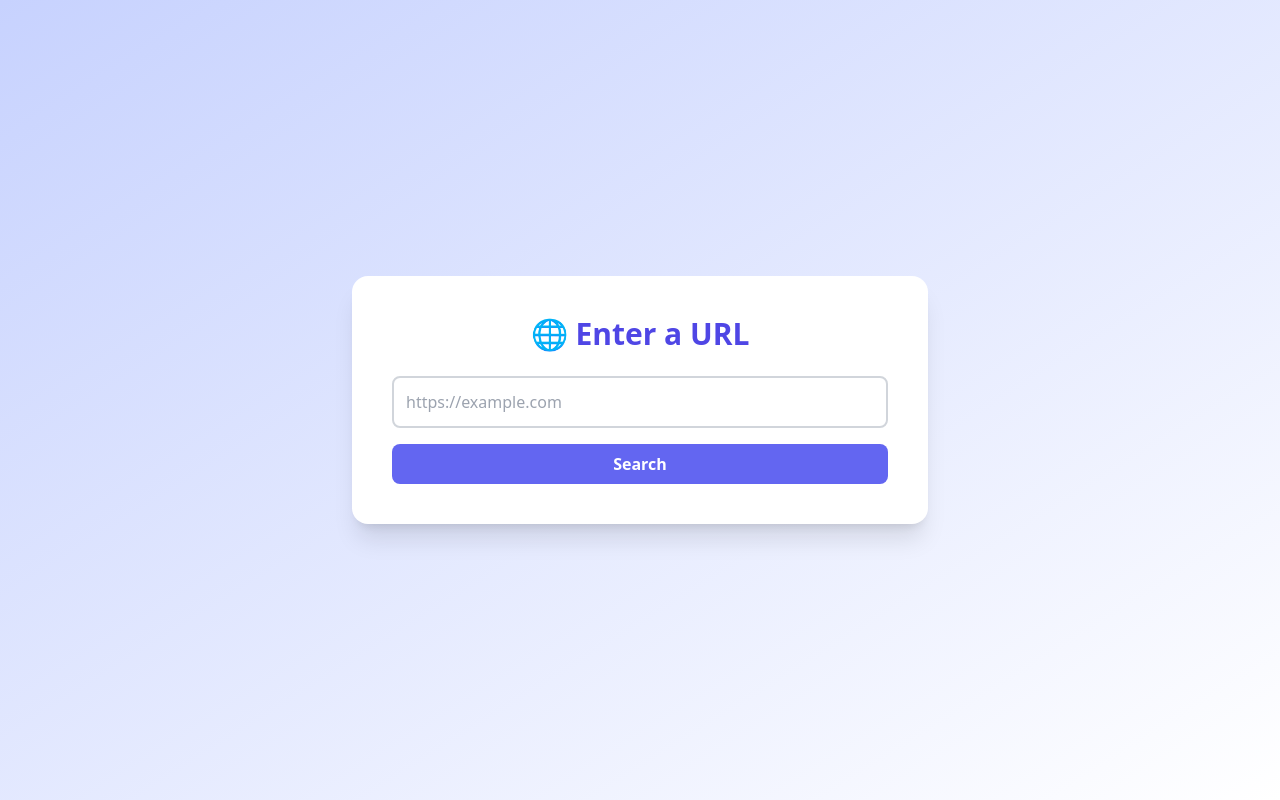
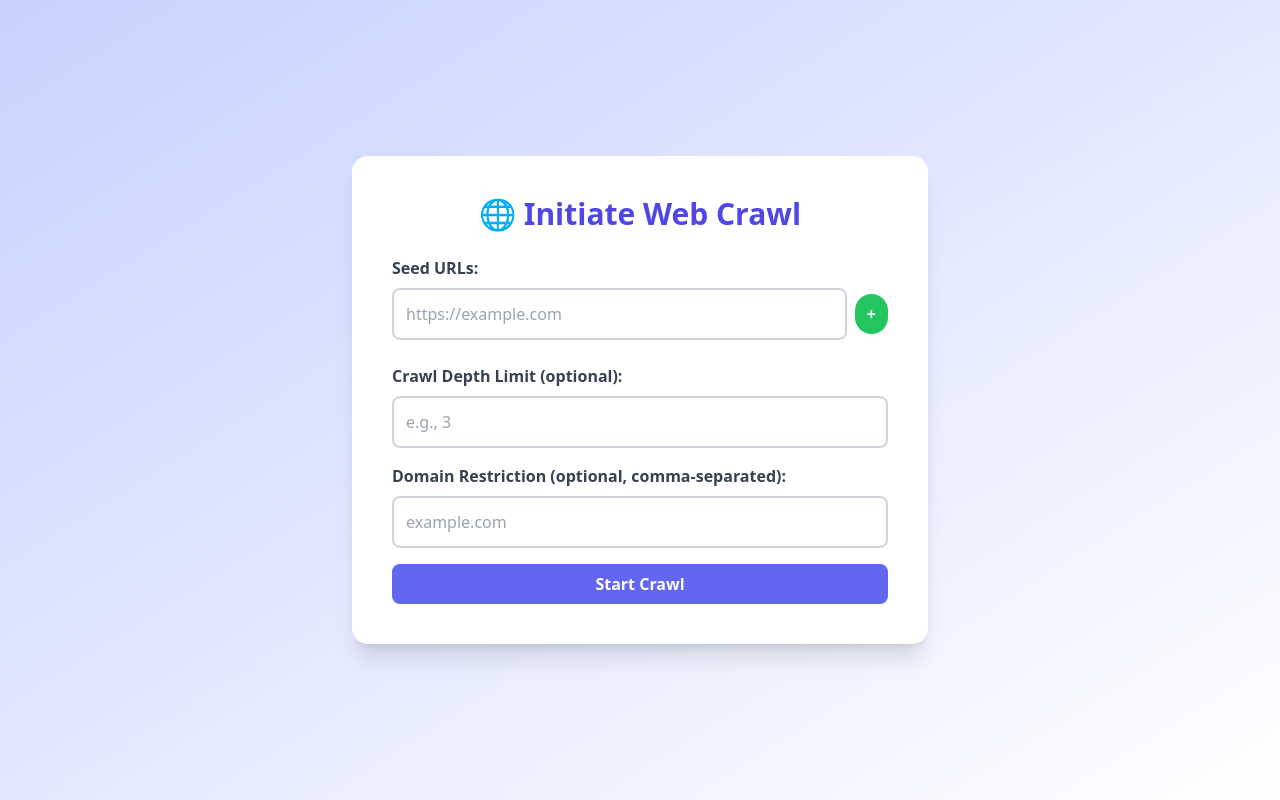
Before and after one commit to mohamedmostafam0/Distributed-Web-Crawling-and-Indexing-System-GCP, a Flask app: page / in a window 1280 px wide. Run offline with Flask 3, Linux system fonts and the light colour scheme; some libraries are stand-ins or nearby versions.

Commit message:
adjusted UI

```diff
--- a/src/UI/main.py
+++ b/src/UI/main.py
@@ -4,11 +4,27 @@ app = Flask(__name__)
 
 @app.route("/", methods=["GET", "POST"])
 def home():
+    submitted_data = None
     if request.method == "POST":
-        url = request.form.get("url")
-        print(f"User submitted URL: {url}")  # You can do more with the URL here
-        return render_template("index.html", url=url)
-    return render_template("index.html", url=None)
+        seed_urls_raw = request.form.get("seed_urls")
+        depth_limit = request.form.get("depth_limit")
+        domain_restriction = request.form.get("domain_restriction")
+
+        seed_urls = [url.strip() for url in seed_urls_raw.splitlines() if url.strip()]
+
+        print(f"User submitted Seed URLs: {seed_urls}")
+        if depth_limit:
+            print(f"User submitted Depth Limit: {depth_limit}")
+        if domain_restriction:
+            print(f"User submitted Domain Restriction: {domain_restriction}")
+
+        submitted_data = {
+            "seed_urls": seed_urls,
+            "depth_limit": depth_limit,
+            "domain_restriction": domain_restriction,
+        }
+        return render_template("index.html", submitted_data=submitted_data)
+    return render_template("index.html", submitted_data=None)
 
 if __name__ == "__main__":
     app.run(debug=True, port=5000)
--- a/src/UI/templates/index.html
+++ b/src/UI/templates/index.html
@@ -3,7 +3,7 @@
   <head>
     <meta charset="UTF-8" />
     <meta name="viewport" content="width=device-width, initial-scale=1.0" />
-    <title>URL Submission</title>
+    <title>Web Crawl Initiation</title>
     <script src="https://cdn.tailwindcss.com"></script>
   </head>
   <body
@@ -11,32 +11,164 @@
   >
     <div class="bg-white shadow-xl rounded-2xl p-10 max-w-xl w-full">
       <h1 class="text-3xl font-bold mb-6 text-indigo-600 text-center">
-        🌐 Enter a URL
+        🌐 Initiate Web Crawl
       </h1>
 
-      <form method="post" class="flex flex-col gap-4">
-        <input
-          type="text"
-          name="url"
-          placeholder="https://example.com"
-          class="border-2 border-gray-300 rounded-lg p-3 text-gray-700 focus:outline-none focus:ring-2 focus:ring-indigo-500"
-          required
-        />
+      <form method="post" class="flex flex-col gap-4" id="crawl-form">
+        <div id="seed-url-container">
+          <label for="seed_url_0" class="block text-gray-700 font-semibold mb-2"
+            >Seed URLs:</label
+          >
+          <div class="flex items-center gap-2 mb-2">
+            <input
+              type="text"
+              id="seed_url_0"
+              name="seed_urls[]"
+              placeholder="https://example.com"
+              class="border-2 border-gray-300 rounded-lg p-3 text-gray-700 focus:outline-none focus:ring-2 focus:ring-indigo-500 w-full"
+              required
+            />
+            <button
+              type="button"
+              id="add-seed-url"
+              class="bg-green-500 hover:bg-green-600 text-white font-semibold py-2 px-3 rounded-full transition duration-200"
+            >
+              +
+            </button>
+          </div>
+        </div>
+
+        <div>
+          <label
+            for="depth_limit"
+            class="block text-gray-700 font-semibold mb-2"
+            >Crawl Depth Limit (optional):</label
+          >
+          <input
+            type="number"
+            id="depth_limit"
+            name="depth_limit"
+            placeholder="e.g., 3"
+            class="border-2 border-gray-300 rounded-lg p-3 text-gray-700 focus:outline-none focus:ring-2 focus:ring-indigo-500 w-full"
+            min="1"
+          />
+        </div>
+
+        <div>
+          <label
+            for="domain_restriction"
+            class="block text-gray-700 font-semibold mb-2"
+            >Domain Restriction (optional, comma-separated):</label
+          >
+          <input
+            type="text"
+            id="domain_restriction"
+            name="domain_restriction"
+            placeholder="example.com"
+            class="border-2 border-gray-300 rounded-lg p-3 text-gray-700 focus:outline-none focus:ring-2 focus:ring-indigo-500 w-full"
+          />
+        </div>
+
         <button
           type="submit"
           class="bg-indigo-500 hover:bg-indigo-600 text-white font-semibold py-2 px-4 rounded-lg transition duration-200"
         >
-          Search
+          Start Crawl
         </button>
       </form>
 
-      {% if url %}
+      {% if submitted_data %}
       <div
         class="mt-6 p-4 bg-green-100 border border-green-300 rounded-lg text-green-700"
       >
-        You entered: <strong>{{ url }}</strong>
+        <h2 class="font-semibold">Crawl initiated with:</h2>
+        <ul>
+          <li><strong>Seed URLs:</strong></li>
+          <ul>
+            {% for url in submitted_data.seed_urls %}
+            <li>{{ url }}</li>
+            {% endfor %}
+          </ul>
+          {% if submitted_data.depth_limit %}
+          <li>
+            <strong>Depth Limit:</strong> {{ submitted_data.depth_limit }}
+          </li>
+          {% endif %} {% if submitted_data.domain_restriction %}
+          <li>
+            <strong>Domain Restriction:</strong> {{
+            submitted_data.domain_restriction }}
+          </li>
+          {% endif %}
+        </ul>
       </div>
       {% endif %}
     </div>
+
+    <script>
+      document.addEventListener("DOMContentLoaded", function () {
+        const addSeedUrlButton = document.getElementById("add-seed-url");
+        const seedUrlContainer = document.getElementById("seed-url-container");
+        let seedUrlCount = 1;
+
+        addSeedUrlButton.addEventListener("click", function () {
+          const newDiv = document.createElement("div");
+          newDiv.classList.add("flex", "items-center", "gap-2", "mb-2");
+
+          const newLabel = document.createElement("label");
+          newLabel.setAttribute("for", `seed_url_${seedUrlCount}`);
+          newLabel.classList.add(
+            "block",
+            "text-gray-700",
+            "font-semibold",
+            "mb-2",
+            "sr-only"
+          ); // Added sr-only for accessibility
+          newLabel.textContent = "Seed URL:";
+
+          const newInput = document.createElement("input");
+          newInput.type = "text";
+          newInput.id = `seed_url_${seedUrlCount}`;
+          newInput.name = "seed_urls[]";
+          // newInput.placeholder = "https://another-example.org";
+          newInput.classList.add(
+            "border-2",
+            "border-gray-300",
+            "rounded-lg",
+            "p-3",
+            "text-gray-700",
+            "focus:outline-none",
+            "focus:ring-2",
+            "focus:ring-indigo-500",
+            "w-full"
+          );
+          newInput.required = true;
+
+          const removeButton = document.createElement("button");
+          removeButton.type = "button";
+          removeButton.textContent = "-";
+          removeButton.classList.add(
+            "bg-red-500",
+            "hover:bg-red-600",
+            "text-white",
+            "font-semibold",
+            "py-2",
+            "px-3",
+            "rounded-full",
+            "transition",
+            "duration-200"
+          );
+          removeButton.addEventListener("click", function () {
+            seedUrlContainer.removeChild(newDiv);
+          });
+
+          newDiv.appendChild(newLabel);
+          newDiv.appendChild(newInput);
+          newDiv.appendChild(removeButton);
+          seedUrlContainer.appendChild(newDiv);
+
+          seedUrlCount++;
+        });
+      });
+    </script>
   </body>
 </html>
```
Also changed, not shown: 6 other files.
